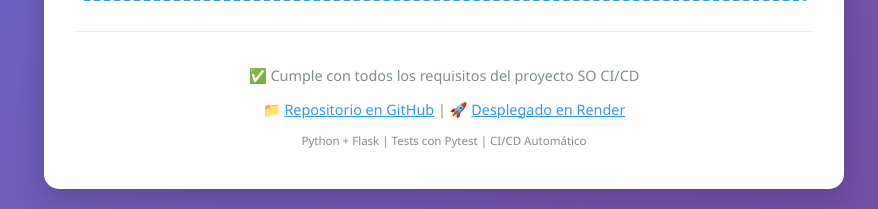
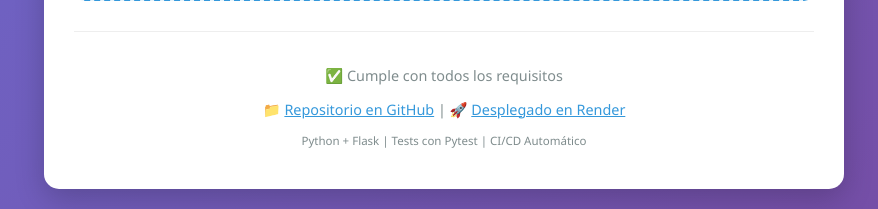
Before and after one commit to mynor-enamorado-02/so-github-actions-labs, a Flask app: page / in a window 1280 px wide. Shown: the part 1483-1692 px from the top of the page, without its empty margins (196-1074 px from the left). Run offline with Flask 3, Linux system fonts and the light colour scheme.

Commit message:
Update index.html

```diff
--- a/so-cicd-app-flask/app/templates/index.html
+++ b/so-cicd-app-flask/app/templates/index.html
@@ -219,7 +219,7 @@
         </div>
 
         <div class="footer">
-            <p>✅ Cumple con todos los requisitos del proyecto SO CI/CD</p>
+            <p>✅ Cumple con todos los requisitos</p>
             <p>📁 <a href="https://github.com/" style="color: #3498db;">Repositorio en GitHub</a> | 🚀 <a href="https://render.com" style="color: #3498db;">Desplegado en Render</a></p>
             <p style="font-size: 0.8em; margin-top: 10px;">Python + Flask | Tests con Pytest | CI/CD Automático</p>
         </div>
```
